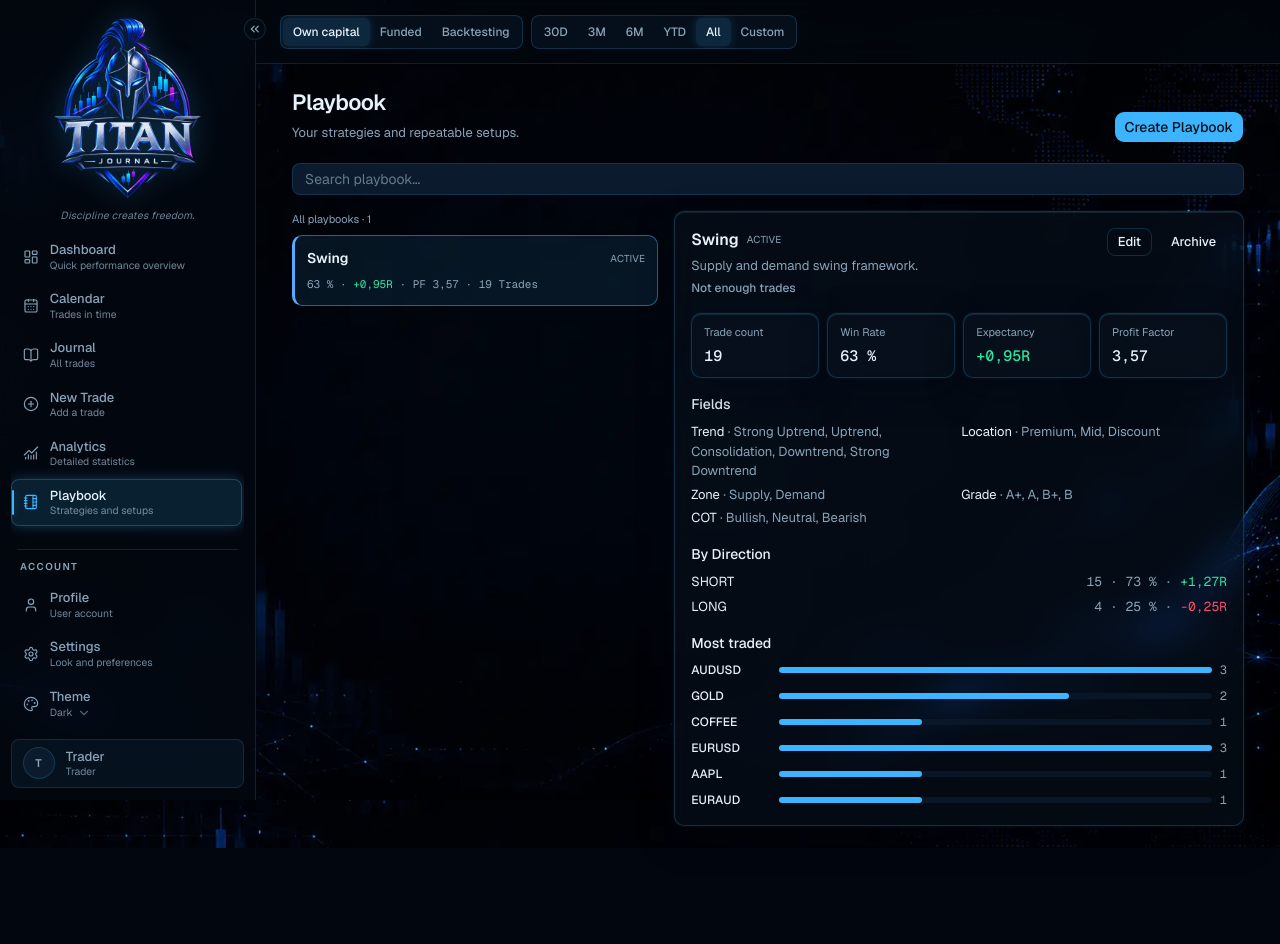
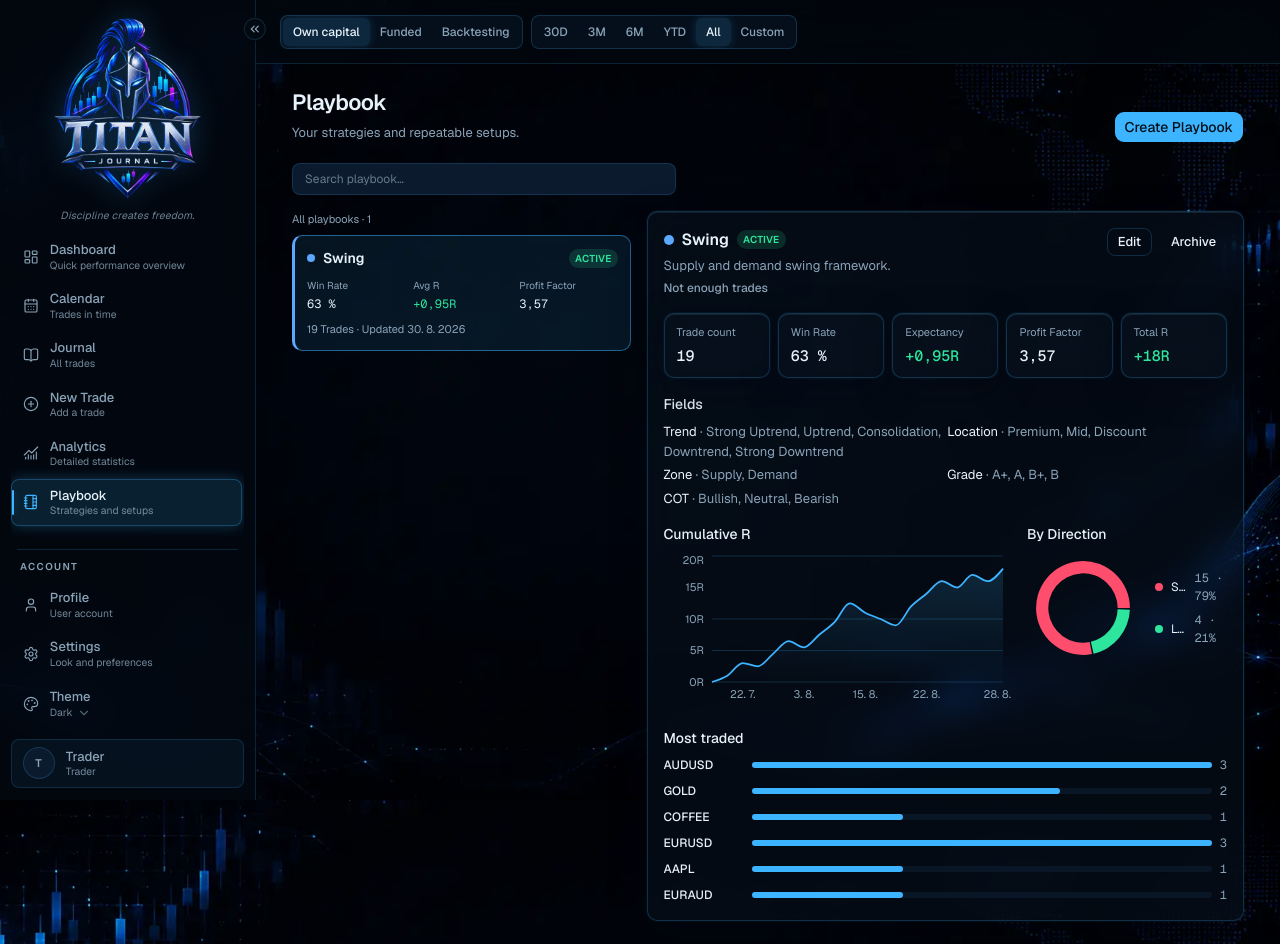
Before and after one commit to dersi128/titan-cot, a Next.js app in the folder titan-journal/: page /playbook in a window 1280 px wide. Before the commit the page ends 848 px from the top, so only its background shows below. Built offline with nearby package versions, Linux system fonts and the light colour scheme.

Commit message:
Polish Playbook split view with stats, R curve, and direction mix.
List cards show WR / Avg R / PF plus last update. Selected playbook
adds cumulative R and Long/Short charts without a new rules model.

Co-authored-by: dersi128 <dersi128@users.noreply.github.com>

```diff
--- a/titan-journal/components/playbooks/playbook-list.tsx
+++ b/titan-journal/components/playbooks/playbook-list.tsx
@@ -2,6 +2,18 @@
 
 import { useMemo, useState } from "react"
 import Link from "next/link"
+import {
+  Area,
+  AreaChart,
+  CartesianGrid,
+  Cell,
+  Pie,
+  PieChart,
+  ResponsiveContainer,
+  Tooltip,
+  XAxis,
+  YAxis,
+} from "recharts"
 
 import { EdgeBadge } from "@/components/analytics/edge-badge"
 import { PageFrame, PageHeader } from "@/components/layout/page-header"
@@ -14,21 +26,56 @@ import {
   statsByDirection,
   statsByPlaybook,
   statsBySymbol,
+  type GroupStats,
 } from "@/lib/analytics"
 import {
+  formatChartDate,
+  formatDate,
   formatNumber,
   formatPercent,
   formatSignedR,
   signedClassName,
 } from "@/lib/format"
+import { LOCALE } from "@/lib/locale"
+import { buildEquityCurve } from "@/lib/trade-calculations"
 import { useLabels } from "@/lib/use-labels"
 import { cn } from "@/lib/utils"
-import type { Playbook } from "@/types/playbook"
+import type { Playbook, PlaybookStatus } from "@/types/playbook"
 import type { Trade } from "@/types/trade"
 
 function playbookTrades(trades: Trade[], playbook: Playbook) {
   return trades.filter(
     (trade) => trade.playbookId === playbook.id || trade.strategy === playbook.name
+  )
+}
+
+function latestDate(trades: Trade[], fallback: string) {
+  let latest = ""
+  for (const trade of trades) {
+    if (trade.date > latest) latest = trade.date
+  }
+  return latest || fallback
+}
+
+function StatusPill({
+  status,
+  activeLabel,
+  archivedLabel,
+}: {
+  status: PlaybookStatus
+  activeLabel: string
+  archivedLabel: string
+}) {
+  const archived = status === "archived"
+  return (
+    <span
+      className={cn(
+        "rounded-full px-1.5 py-0.5 text-[10px] font-semibold uppercase tracking-wide",
+        archived ? "bg-muted text-muted-foreground" : "bg-bull/15 text-bull"
+      )}
+    >
+      {archived ? archivedLabel : activeLabel}
+    </span>
   )
 }
 
@@ -51,8 +98,184 @@ function Metric({
   )
 }
 
+function MiniStat({
+  label,
+  value,
+  className,
+}: {
+  label: string
+  value: string
+  className?: string
+}) {
+  return (
+    <div>
+      <p className="text-[10px] text-muted-foreground">{label}</p>
+      <p className={cn("mt-0.5 font-mono text-[12px] tabular-nums", className)}>{value}</p>
+    </div>
+  )
+}
+
+function directionColor(key: string) {
+  if (key === "SHORT") return "var(--bear)"
+  if (key === "LONG") return "var(--bull)"
+  return "var(--chart-3)"
+}
+
+function CumulativeRChart({
+  trades,
+  title,
+}: {
+  trades: Trade[]
+  title: string
+}) {
+  const data = useMemo(() => buildEquityCurve(trades), [trades])
+  if (data.length < 2) return null
+
+  return (
+    <div>
+      <p className="text-sm font-medium">{title}</p>
+      <div className="mt-2 h-[160px]">
+        <ResponsiveContainer width="100%" height="100%">
+          <AreaChart data={data} margin={{ top: 4, right: 8, left: 0, bottom: 0 }}>
+            <defs>
+              <linearGradient id="playbookRFill" x1="0" y1="0" x2="0" y2="1">
+                <stop offset="0%" stopColor="var(--chart-1)" stopOpacity={0.28} />
+                <stop offset="100%" stopColor="var(--chart-1)" stopOpacity={0} />
+              </linearGradient>
+            </defs>
+            <CartesianGrid stroke="var(--border)" vertical={false} />
+            <XAxis
+              dataKey="date"
+              tick={{ fill: "var(--muted-foreground)", fontSize: 11 }}
+              tickLine={false}
+              axisLine={false}
+              minTickGap={28}
+              tickFormatter={formatChartDate}
+            />
+            <YAxis
+              tick={{ fill: "var(--muted-foreground)", fontSize: 11 }}
+              tickLine={false}
+              axisLine={false}
+              width={48}
+              tickFormatter={(value: number) => `${Math.round(value)}R`}
+            />
+            <Tooltip
+              cursor={{ stroke: "var(--chart-1)", strokeWidth: 1 }}
+              content={({ active, payload }) => {
+                if (!active || !payload?.[0]) return null
+                const point = payload[0].payload as { date: string; r: number }
+                return (
+                  <div className="rounded-[10px] border border-border bg-popover px-3 py-2 text-[12px] shadow-lg">
+                    <p className="text-muted-foreground">
+                      {point.date ? formatDate(point.date) : "—"}
+                    </p>
+                    <p className="mt-1 font-mono tabular-nums text-foreground">
+                      {formatSignedR(point.r)}
+                    </p>
+                  </div>
+                )
+              }}
+            />
+            <Area
+              type="monotone"
+              dataKey="r"
+              stroke="var(--chart-1)"
+              fill="url(#playbookRFill)"
+              strokeWidth={1.75}
+              dot={false}
+              activeDot={{ r: 3, fill: "var(--chart-1)", strokeWidth: 0 }}
+              isAnimationActive={false}
+            />
+          </AreaChart>
+        </ResponsiveContainer>
+      </div>
+    </div>
+  )
+}
+
+function DirectionDonut({
+  rows,
+  labels,
+  title,
+}: {
+  rows: GroupStats[]
+  labels: Record<string, string>
+  title: string
+}) {
+  const slices = rows.map((row) => ({
+    key: row.key,
+    label: labels[row.key] ?? row.key,
+    trades: row.trades,
+    color: directionColor(row.key),
+  }))
+  const total = slices.reduce((sum, slice) => sum + slice.trades, 0)
+  if (total === 0) return null
+
+  return (
+    <div>
+      <p className="text-sm font-medium">{title}</p>
+      <div className="mt-2 flex items-center gap-4">
+        <div className="relative size-[112px] shrink-0">
+          <ResponsiveContainer width="100%" height="100%">
+            <PieChart>
+              <Pie
+                data={slices}
+                dataKey="trades"
+                nameKey="label"
+                cx="50%"
+                cy="50%"
+                innerRadius="68%"
+                outerRadius="92%"
+                paddingAngle={slices.length > 1 ? 2 : 0}
+                stroke="none"
+                isAnimationActive={false}
+              >
+                {slices.map((slice) => (
+                  <Cell key={slice.key} fill={slice.color} />
+                ))}
+              </Pie>
+              <Tooltip
+                content={({ active, payload }) => {
+                  if (!active || !payload?.[0]) return null
+                  const slice = payload[0].payload as (typeof slices)[number]
+                  return (
+                    <div className="rounded-[10px] border border-border bg-popover px-3 py-2 text-[12px] shadow-lg">
+                      <p className="font-medium">{slice.label}</p>
+                      <p className="mt-0.5 font-mono tabular-nums text-muted-foreground">
+                        {slice.trades.toLocaleString(LOCALE)} ·{" "}
+                        {Math.round((slice.trades / total) * 100)}%
+                      </p>
+                    </div>
+                  )
+                }}
+              />
+            </PieChart>
+          </ResponsiveContainer>
+        </div>
+        <ul className="min-w-0 flex-1 space-y-1.5 text-[12px]">
+          {slices.map((slice) => (
+            <li key={slice.key} className="flex items-center justify-between gap-2">
+              <span className="flex min-w-0 items-center gap-2">
+                <span
+                  className="size-2 shrink-0 rounded-full"
+                  style={{ background: slice.color }}
+                  aria-hidden
+                />
+                <span className="truncate">{slice.label}</span>
+              </span>
+              <span className="font-mono tabular-nums text-muted-foreground">
+                {slice.trades} · {Math.round((slice.trades / total) * 100)}%
+              </span>
+            </li>
+          ))}
+        </ul>
+      </div>
+    </div>
+  )
+}
+
 export function PlaybookListPage() {
-  const { copy } = useLabels()
+  const { copy, DIRECTION_LABELS } = useLabels()
   const { playbooks, savePlaybook } = useWorkspace()
   const { accountTrades } = useScopedTrades()
   const [query, setQuery] = useState("")
@@ -60,12 +283,21 @@ export function PlaybookListPage() {
   const edgeByPlaybook = Object.fromEntries(
     statsByPlaybook(accountTrades).map((row) => [row.key, row])
   )
+  const tradesByPlaybookId = useMemo(() => {
+    const map = new Map<string, Trade[]>()
+    for (const playbook of playbooks) {
+      map.set(playbook.id, playbookTrades(accountTrades, playbook))
+    }
+    return map
+  }, [accountTrades, playbooks])
   const visible = playbooks.filter((playbook) =>
     playbook.name.toLowerCase().includes(query.trim().toLowerCase())
   )
   const selected =
     visible.find((playbook) => playbook.id === selectedId) ?? visible[0] ?? null
-  const selectedTrades = selected ? playbookTrades(accountTrades, selected) : []
+  const selectedTrades = selected
+    ? (tradesByPlaybookId.get(selected.id) ?? [])
+    : []
   const selectedStats = useMemo(
     () => accountEdge(selectedTrades),
     [selectedTrades]
@@ -101,9 +333,10 @@ export function PlaybookListPage() {
               value={query}
               onChange={(event) => setQuery(event.target.value)}
               placeholder={copy.playbook.search}
+              className="h-8 max-w-sm text-[12px]"
             />
           </div>
-          <div className="grid gap-4 lg:grid-cols-[minmax(240px,0.9fr)_minmax(0,1.4fr)]">
+          <div className="grid gap-4 lg:grid-cols-[minmax(260px,0.85fr)_minmax(0,1.5fr)] lg:items-start">
             <div className="space-y-2">
               <p className="text-[11px] text-muted-foreground">
                 {copy.playbook.all} · {visible.length}
@@ -112,6 +345,8 @@ export function PlaybookListPage() {
                 const edge =
                   edgeByPlaybook[playbook.id] ?? edgeByPlaybook[playbook.name]
                 const active = selected?.id === playbook.id
+                const trades = tradesByPlaybookId.get(playbook.id) ?? []
+                const updated = latestDate(trades, playbook.createdAt)
                 return (
                   <button
                     key={playbook.id}
@@ -130,25 +365,45 @@ export function PlaybookListPage() {
                     }
                   >
                     <div className="flex items-center justify-between gap-2">
-                      <p className="text-sm font-semibold">{playbook.name}</p>
-                      <span className="text-[10px] uppercase tracking-wide text-muted-foreground">
-                        {playbook.status === "archived"
-                          ? copy.playbook.archived
-                          : copy.playbook.active}
-                      </span>
+                      <div className="flex min-w-0 items-center gap-2">
+                        <span
+                          className="size-2 shrink-0 rounded-full"
+                          style={{
+                            background: playbook.color ?? "var(--primary)",
+                          }}
+                          aria-hidden
+                        />
+                        <p className="truncate text-sm font-semibold">{playbook.name}</p>
+                      </div>
+                      <StatusPill
+                        status={playbook.status}
+                        activeLabel={copy.playbook.active}
+                        archivedLabel={copy.playbook.archived}
+                      />
                     </div>
                     {edge ? (
-                      <p className="mt-2 font-mono text-[11px] text-muted-foreground">
-                        {formatPercent(edge.winRate)}
-                        {" · "}
-                        <span className={signedClassName(edge.averageR)}>
-                          {formatSignedR(edge.averageR)}
-                        </span>
-                        {" · PF "}
-                        {formatNumber(edge.profitFactor)}
-                        {" · "}
-                        {edge.trades} {copy.analytics.trades}
-                      </p>
+                      <>
+                        <div className="mt-2.5 grid grid-cols-3 gap-2">
+                          <MiniStat
+                            label={copy.dashboard.winRate}
+                            value={formatPercent(edge.winRate)}
+                          />
+                          <MiniStat
+                            label={copy.dashboard.averageR}
+                            value={formatSignedR(edge.averageR)}
+                            className={signedClassName(edge.averageR)}
+                          />
+                          <MiniStat
+                            label={copy.dashboard.profitFactor}
+                            value={formatNumber(edge.profitFactor)}
+                          />
+                        </div>
+                        <p className="mt-2 text-[11px] text-muted-foreground">
+                          {edge.trades} {copy.analytics.trades}
+                          {" · "}
+                          {copy.playbook.updated} {formatDate(updated)}
+                        </p>
+                      </>
                     ) : (
                       <p className="mt-2 text-[11px] text-muted-foreground">
                         {playbook.fields.length} {copy.playbook.fieldCount}
@@ -162,14 +417,21 @@ export function PlaybookListPage() {
             {selected ? (
               <section className="titan-glass space-y-4 rounded-[10px] p-4">
                 <div className="flex flex-wrap items-start justify-between gap-3">
-                  <div>
-                    <div className="flex items-center gap-2">
+                  <div className="min-w-0">
+                    <div className="flex flex-wrap items-center gap-2">
+                      <span
+                        className="size-2.5 shrink-0 rounded-full"
+                        style={{
+                          background: selected.color ?? "var(--primary)",
+                        }}
+                        aria-hidden
+                      />
                       <h2 className="text-base font-semibold">{selected.name}</h2>
-                      <span className="text-[10px] uppercase tracking-wide text-muted-foreground">
-                        {selected.status === "archived"
-                          ? copy.playbook.archived
-                          : copy.playbook.active}
-                      </span>
+                      <StatusPill
+                        status={selected.status}
+                        activeLabel={copy.playbook.active}
+                        archivedLabel={copy.playbook.archived}
+                      />
                     </div>
                     {selected.description ? (
                       <p className="mt-1 text-[13px] text-muted-foreground">
@@ -205,7 +467,7 @@ export function PlaybookListPage() {
                   </div>
                 </div>
 
-                <div className="grid grid-cols-2 gap-2 sm:grid-cols-4">
+                <div className="grid grid-cols-2 gap-2 sm:grid-cols-3 xl:grid-cols-5">
                   <Metric
                     label={copy.analytics.tradeCount}
                     value={String(selectedStats.trades)}
@@ -222,6 +484,11 @@ export function PlaybookListPage() {
                   <Metric
                     label={copy.dashboard.profitFactor}
                     value={formatNumber(selectedStats.profitFactor)}
+                  />
+                  <Metric
+                    label={copy.dashboard.totalR}
+                    value={formatSignedR(selectedStats.totalR)}
+                    className={signedClassName(selectedStats.totalR)}
                   />
                 </div>
 
@@ -241,22 +508,17 @@ export function PlaybookListPage() {
                   </div>
                 ) : null}
 
-                {directions.length > 0 ? (
-                  <div>
-                    <p className="text-sm font-medium">{copy.analytics.byDirection}</p>
-                    <div className="mt-2 space-y-1.5 text-[13px]">
-                      {directions.map((row) => (
-                        <p key={row.key} className="flex justify-between gap-3">
-                          <span>{row.key}</span>
-                          <span className="font-mono text-muted-foreground">
-                            {row.trades} · {formatPercent(row.winRate)} ·{" "}
-                            <span className={signedClassName(row.averageR)}>
-                              {formatSignedR(row.averageR)}
-                            </span>
-                          </span>
-                        </p>
-                      ))}
-                    </div>
+                {selectedStats.trades > 0 ? (
+                  <div className="grid gap-4 lg:grid-cols-[minmax(0,1.4fr)_minmax(200px,0.8fr)]">
+                    <CumulativeRChart
+                      trades={selectedTrades}
+                      title={copy.playbook.cumulativeR}
+                    />
+                    <DirectionDonut
+                      rows={directions}
+                      labels={DIRECTION_LABELS}
+                      title={copy.analytics.byDirection}
+                    />
                   </div>
                 ) : null}
 
@@ -265,7 +527,10 @@ export function PlaybookListPage() {
                     <p className="text-sm font-medium">{copy.playbook.topMarkets}</p>
                     <ul className="mt-2 space-y-2">
                       {markets.map((row) => (
-                        <li key={row.key} className="grid grid-cols-[5rem_1fr_auto] items-center gap-2 text-[12px]">
+                        <li
+                          key={row.key}
+                          className="grid grid-cols-[5rem_1fr_auto] items-center gap-2 text-[12px]"
+                        >
                           <span className="truncate font-medium">{row.key}</span>
                           <div className="h-1.5 rounded-full bg-muted/80">
                             <div
--- a/titan-journal/lib/labels.ts
+++ b/titan-journal/lib/labels.ts
@@ -298,6 +298,8 @@ export const copyEn = {
     active: "Active",
     all: "All playbooks",
     topMarkets: "Most traded",
+    updated: "Updated",
+    cumulativeR: "Cumulative R",
     types: {
       select: "Select",
       yes_no: "Yes / No",
@@ -653,6 +655,8 @@ export const copyCs: Copy = {
     active: "Aktivní",
     all: "Všechny playbooky",
     topMarkets: "Nejčastější trhy",
+    updated: "Aktualizováno",
+    cumulativeR: "Kumulativní R",
     types: {
       select: "Výběr",
       yes_no: "Ano / Ne",
```
Also changed, not shown: 1 other file (tests, documents, lock files or other folders).
